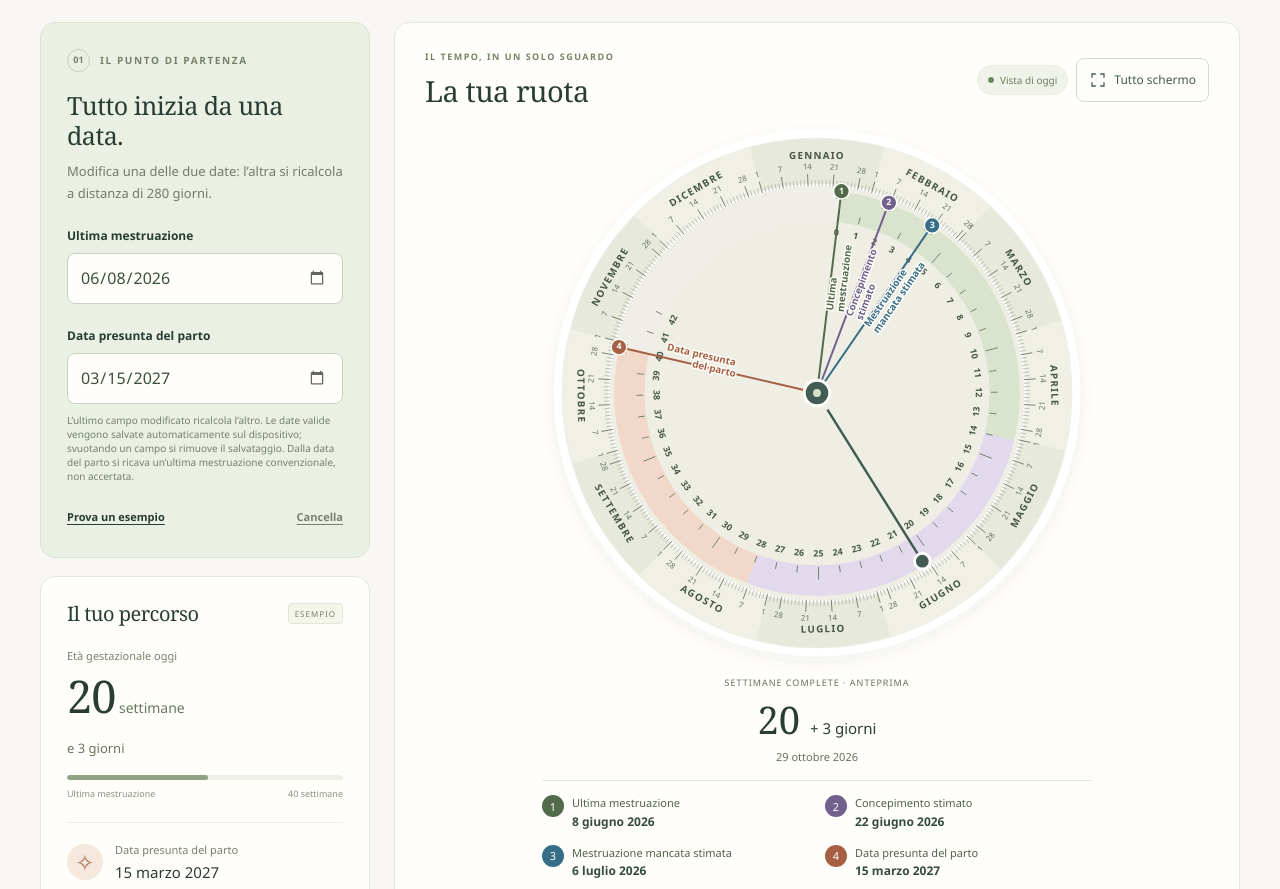
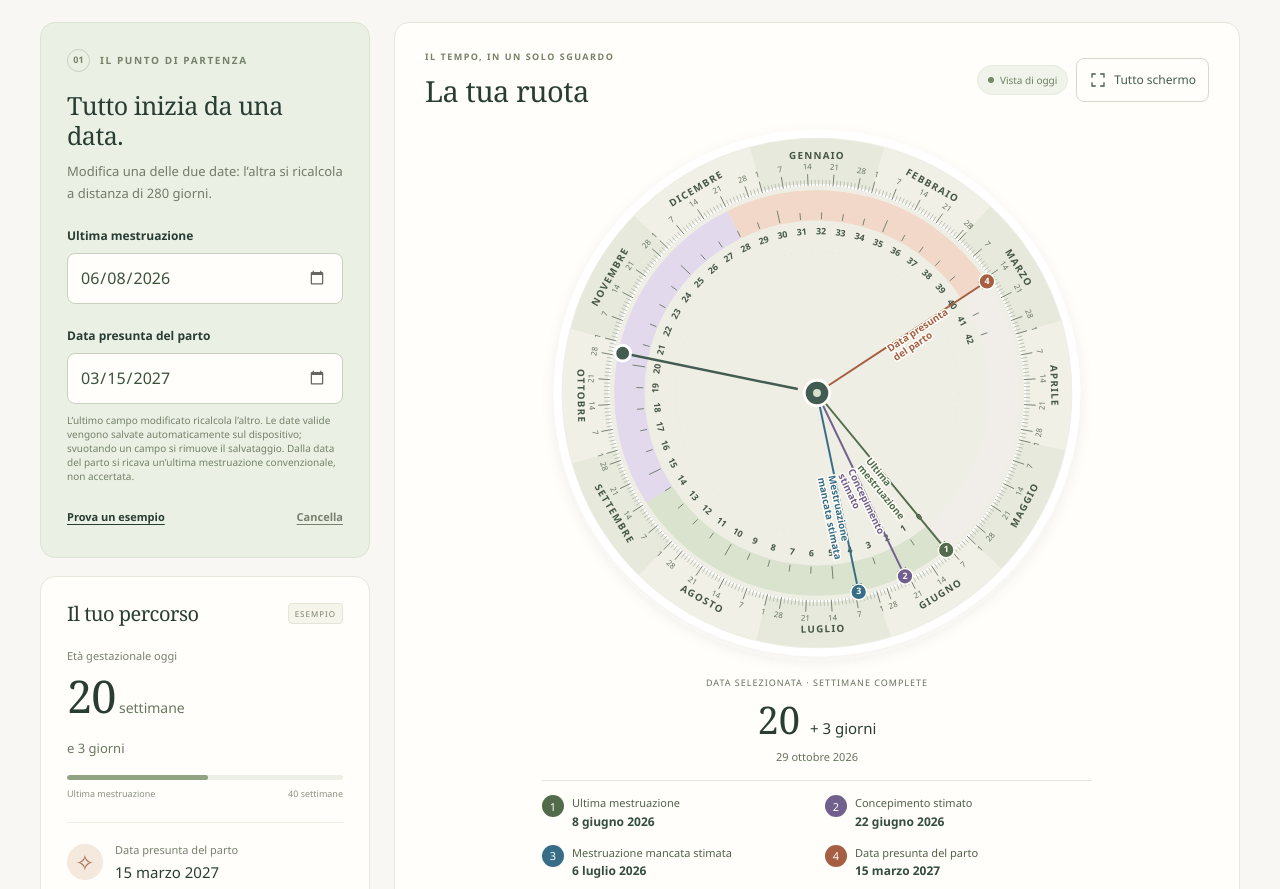
Before and after one commit to simoneparri/ruotagyn, an Angular app: page / in a window 1280 px wide. Shown: the part 402-1291 px from the top of the page. Built offline with nearby package versions, Linux system fonts and the light colour scheme.

Commit message:
Refactor date handling in tests and wheel component; improve readout display for selected date

```diff
--- a/src/app/wheel.ts
+++ b/src/app/wheel.ts
@@ -86,7 +86,7 @@ const INDICATORS = [
       <circle cx="280" cy="280" r="4" fill="#d7dfcd"/>
     </svg>
     <div class="wheel-readout">
-      <span>SETTIMANE COMPLETE · ANTEPRIMA</span>
+      <span>{{ selectedDate() === latestDate() ? 'OGGI' : 'DATA SELEZIONATA' }} · SETTIMANE COMPLETE</span>
       <strong>{{ selectedWeeks() }} <small>+ {{ remainder() }} giorni</small></strong>
       <span>{{ selectedDate() }}</span>
     </div>
@@ -278,8 +278,12 @@ export class Wheel {
     }
   }
   angle(days: number): number {
-    const offset = (this.epoch(this.lmp()) - this.epoch(this.origin())) / 86_400_000;
-    return (offset + days) / this.yearDays() * 360;
+    const origin = this.origin();
+    const year = new Date(`${origin}T00:00:00Z`).getUTCFullYear();
+    const yearStart = Date.UTC(year, 0, 1);
+    const januaryMidpoint = (Date.UTC(year, 1, 1) - yearStart) / 2 / 86_400_000;
+    const day = (this.epoch(this.lmp()) - yearStart) / 86_400_000 + days;
+    return ((day - januaryMidpoint) / this.yearDays() * 360 + 360) % 360;
   }
   handLabelFlipped(angle: number): boolean {
     return ((angle % 360) + 360) % 360 > 180;
```
Also changed, not shown: 1 other file (tests, documents, lock files or other folders).
